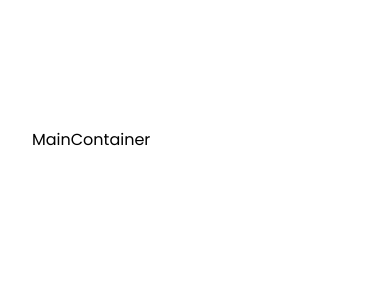
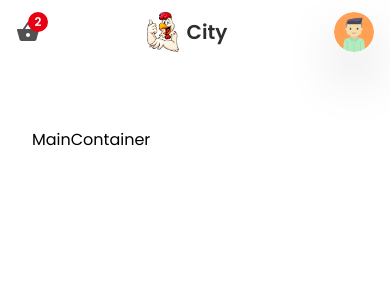
Before and after one commit to RabbitBinary/shopapp-react-redux-firebase, a React (Create React App) app: page / in a window 390 px wide. Shown: the top 300 px of the page. Built offline with nearby package versions, Linux system fonts and the light colour scheme; the HTML template or start-up script is replaced by a standard one.

Commit message:
commit#7

```diff
--- a/src/components/Header.jsx
+++ b/src/components/Header.jsx
@@ -34,8 +34,18 @@
     }
   };
 
+  const logout = () => {
+    setIsMenu(false)
+    localStorage.clear()
+
+    dispatch({
+      type : actionType.SET_USER,
+      user : null
+    });
+  };
+
   return (
-    <header className="fixed z-50 w-screen p-6 px-16">
+    <header className="fixed z-50 w-screen p-3 px-4 md:p-6 md:px-16">
       {/* desktop & tablet*/}
       <div className="hidden md:flex w-full h-full items-center justify-between">
         <Link to={"/"} className="flex items-center gap-2">
@@ -44,7 +54,11 @@
         </Link>
 
         <div className="flex items-center gap-8">
-          <ul className="flex items-center gap-8">
+          <motion.ul
+            initial={{opacity : 0, x : 200}}
+            animate={{opacity : 1, x : 0}}
+            exit={{opacity : 0, x : 200}}
+            className="flex items-center gap-8">
             <li className="text-base text-textColor cursor-pointer hover:text-headingColor
                     duration-100 transition-all ease-in-out">Home
             </li>
@@ -57,7 +71,8 @@
             <li className="text-base text-textColor cursor-pointer hover:text-headingColor
                     duration-100 transition-all ease-in-out">Service
             </li>
-          </ul>
+          </motion.ul>
+
           <div className="relative flex items-center justify-center">
             <MdShoppingBasket className="text-textColor text-2xl cursor-pointer"/>
             <div className="absolute -top-2 -right-2 w-5 h-5 rounded-full bg-cartNumBg flex
@@ -92,7 +107,10 @@
                       </Link>
                     )}
                   <p className="px-4 py-2 flex items-center gap-3 cursor-pointer hover:bg-slate-200 transition-all
-                  duration-100 ease-in-out text-textColor text-base">Logout <MdLogout/>
+                  duration-100 ease-in-out text-textColor text-base"
+                     onClick={logout}
+                  >
+                    Logout <MdLogout/>
                   </p>
                 </motion.div>
               )}
@@ -101,7 +119,74 @@
       </div>
 
       {/* mobile*/}
-      <div className="flex md:hidden w-full h-full"></div>
+      <div className="flex items-center justify-between md:hidden w-full h-full">
+
+        <div className="relative flex items-center justify-center">
+          <MdShoppingBasket className="text-textColor text-2xl cursor-pointer"/>
+          <div className="absolute -top-2 -right-2 w-5 h-5 rounded-full bg-cartNumBg flex
+                  items-center justify-center">
+            <p className="text-xs text-white font-semibold">2</p>
+          </div>
+        </div>
+
+        <Link to={"/"} className="flex items-center gap-2">
+          <img src={Logo} className="w-8 object-cover" alt="logo"/>
+          <p className="text-headingColor text-xl font-bold">City</p>
+        </Link>
+
+        <div className="relative">
+          <motion.img
+            whileTap={{scale: 0.6}}
+            src={user ? user.photoURL : Avatar}
+            className="w-10 min-w-[40px] h-10 min-h-[40px] drop-shadow-2xl cursor-pointer
+                            rounded-full"
+            alt="userprofile"
+            onClick={login}
+          />
+
+          {
+            isMenu && (
+              <motion.div
+                initial={{opacity : 0, scale : 0.6}}
+                animate={{opacity : 1, scale : 1}}
+                exit={{opacity : 0, scale : 0.6}}
+                className="w-40 bg-gray-50 shadow-xl rounded-lg flex flex-col absolute top-12 right-0">
+                {
+                  user && user.email === "vladimir.labat@gmail.com" && (
+                    <Link to={"/createItem"}>
+                      <p className="px-4 py-2 flex items-center gap-3 cursor-pointer hover:bg-slate-200 transition-all
+                        duration-100 ease-in-out text-textColor text-base">New Item <MdAdd/>
+                      </p>
+                    </Link>
+                  )}
+
+                <ul
+                  className="flex flex-col">
+                  <li className="text-base text-textColor cursor-pointer hover:text-headingColor
+                    duration-100 transition-all ease-in-out hover:bg-slate-200 px-4 py-2">Home
+                  </li>
+                  <li className="text-base text-textColor cursor-pointer hover:text-headingColor
+                    duration-100 transition-all ease-in-out hover:bg-slate-200 px-4 py-2">Menu
+                  </li>
+                  <li className="text-base text-textColor cursor-pointer hover:text-headingColor
+                    duration-100 transition-all ease-in-out hover:bg-slate-200 px-4 py-2">About Us
+                  </li>
+                  <li className="text-base text-textColor cursor-pointer hover:text-headingColor
+                    duration-100 transition-all ease-in-out hover:bg-slate-200 px-4 py-2">Service
+                  </li>
+                </ul>
+
+                <p className="m-2 p-2 flex items-center justify-center gap-3 cursor-pointer bg-gray-200 hover:bg-slate-300 transition-all
+                  rounded-md duration-100 shadow-md ease-in-out text-textColor text-base"
+                  onClick={logout}
+                >
+                  Logout <MdLogout/>
+                </p>
+              </motion.div>
+            )}
+        </div>
+
+      </div>
     </header>
   );
 };
```
